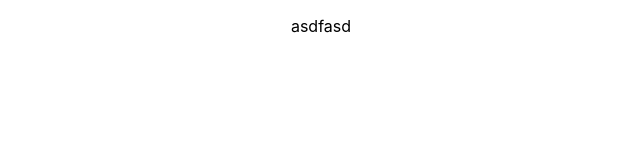
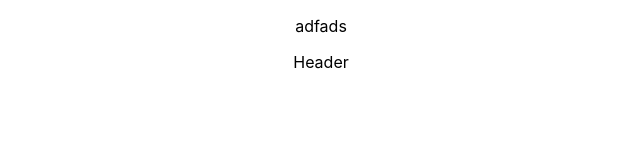
Before and after one commit to SelvaRaman30/dummywebsite, a React (Create React App) app: page / in a window 1280 px wide. Shown: the top 160 px of the page, without its empty margins (319-959 px from the left). Built offline with nearby package versions, Linux system fonts and the light colour scheme.

Commit message:
Craco implemented

```diff
--- /dev/null
+++ b/craco.config.ts
@@ -0,0 +1,15 @@
+import path from 'path';
+
+module.exports = {
+  webpack: {
+    alias: {
+      '@pages': path.resolve(__dirname, 'src/pages'),
+      '@components': path.resolve(__dirname, 'src/components'),
+      '@assets': path.resolve(__dirname, 'src/assets'),
+      '@widgets': path.resolve(__dirname, 'src/widgets'),
+    },
+  },
+   typescript: {
+    enableTypeChecking: true /* (default value) */,
+  },
+};
--- a/src/App.js
+++ b/src/App.js
@@ -1,11 +1,12 @@
 import logo from './logo.svg';
 import './App.css';
-import Homepage from '@pages/homepage';
+import Homepage from '@pages/homepage'
 
 function App() {
   return (
     <div className="App">
-      <Homepage />
+      <p>adfads</p>
+      <Homepage/>
     </div>
   );
 }
--- a/src/Pages/homepage.tsx
+++ b/src/Pages/homepage.tsx
@@ -1,11 +1,12 @@
 import React from 'react';
+import Header from '@widgets/header';
 
-const Homepage = () =>{
-    return(
-       <>
-        <p>asdfasd</p>
-       </>
-    )
+const Homepage = () => {
+    return (
+        <>
+            <Header />
+        </>
+    );
 };
 
 export default Homepage;
--- /dev/null
+++ b/src/widgets/header.tsx
@@ -0,0 +1,10 @@
+import React, { useState } from 'react';
+
+const Header = () => {
+    const [data, setData] = useState();
+    return(
+        <p>Header</p>
+    )
+};
+
+export default Header;
--- a/tsconfig.json
+++ b/tsconfig.json
@@ -16,8 +16,9 @@
     "jsx": "react-jsx",
     "paths": {
       "@components/*": ["components/*"],
-      "@pages/*": ["Pages/*"],
-      "@assets/*": ["assets/*"]
+      "@pages/*": ["pages/*"],
+      "@assets/*": ["assets/*"],
+      "@widgets/*": ["widgets/*"],
     }
   },
   "include": ["src"]
--- /dev/null
+++ b/webpack.config.js
@@ -0,0 +1,5 @@
+resolve: {
+  alias: {
+    '@pages': path.resolve(__dirname, 'src/pages')
+  }
+}
```
Also changed, not shown: package.json (+5 -4 lines).
